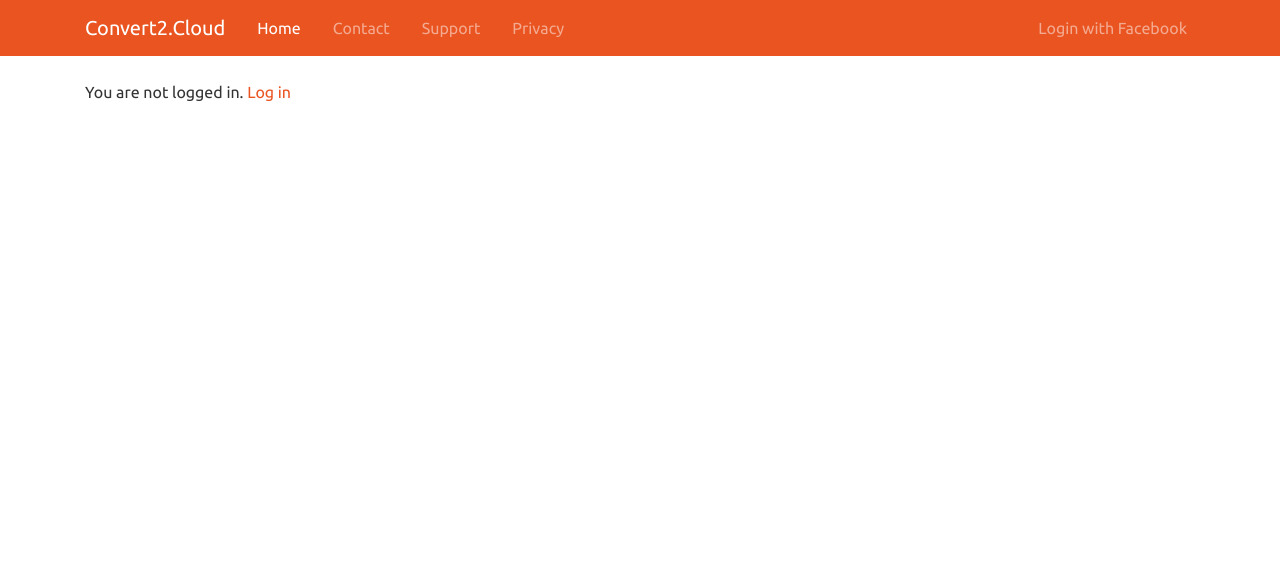
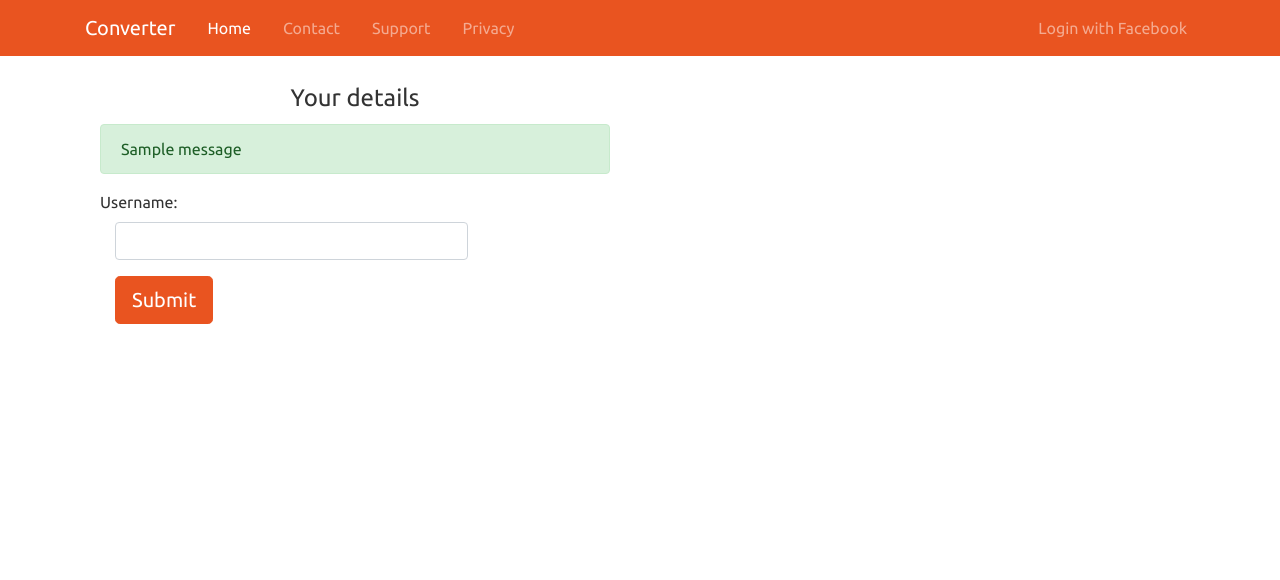
Before and after one commit to infantiablue/converter, a Flask app: template web/templates/profile.html in a window 1280 px wide. Shown: the top 580 px of the page. Run offline with Flask 2, Linux system fonts and the light colour scheme; the template is opened without the code that fills it: values that come from a table or form of the project are taken from there, most other values are stand-ins (such as "Sample title", 1, 10 or a date in 2020); one stand-in notice (Sample message) is shown; parts of the project's set-up code (start-up, migrations or seed data) failed here and were passed over; some libraries are stand-ins or nearby versions.

Commit message:
ready for staging

```diff
--- a/app.py
+++ /dev/null
@@ -1,5 +0,0 @@
-from web import create_app
-
-if __name__ == '__main__':
-    app = create_app()
-    app.run()
--- a/requirements.txt
+++ b/requirements.txt
@@ -81,7 +81,6 @@ pycparser==2.20
 pylint==2.5.2
 Pyphen==0.9.5
 pytz==2020.1
-Quart==0.12.0
 requests==2.23.0
 requests-oauthlib==1.3.0
 rsa==4.0
@@ -108,7 +107,7 @@ virtualenv-clone==0.5.4
 virtualenvwrapper==4.8.4
 WeasyPrint==51
 webencodings==0.5.1
-Werkzeug==0.16.0
+Werkzeug==1.0.1
 wrapt==1.12.1
 wsproto==0.15.0
 WTForms==2.3.1
--- a/web/__init__.py
+++ b/web/__init__.py
@@ -1,10 +1,14 @@
 import os
 from flask import Flask
-from werkzeug.contrib.fixers import ProxyFix
+from werkzeug.middleware.proxy_fix import ProxyFix
 from .home import home_page
 from .page import static_page, contact_page
 from .fb_bot import fb_bot
 from .profile import profile_page, login_manager, blueprint
+
+# set environmental var for supervisor
+os.environ.setdefault(
+    'SUPERVISOR_PWD', os.path.dirname(os.path.realpath(__file__)))
 
 
 def create_app():
@@ -13,13 +17,13 @@ def create_app():
     app.wsgi_app = ProxyFix(app.wsgi_app)
     app.config.from_object('config')
     os.environ['LANG'] = 'en_US.UTF-8'
-    os.environ['FLASK_ENV'] = app.config['ENV']
+    #os.environ['FLASK_ENV'] = app.config['ENV']
 
     # load modules
     app.register_blueprint(home_page)
     app.register_blueprint(static_page)
     app.register_blueprint(contact_page)
-    app.register_blueprint(fb_bot)
+    # app.register_blueprint(fb_bot)
     app.register_blueprint(profile_page)
     app.register_blueprint(blueprint, url_prefix='/login')
     login_manager.init_app(app)
--- a/web/profile.py
+++ b/web/profile.py
@@ -1,6 +1,6 @@
 import sys
 import os
-from flask import Flask, redirect, url_for, flash, render_template, Blueprint, current_app
+from flask import Flask, redirect, url_for, flash, render_template, Blueprint, current_app, request
 from flask_dance.contrib.facebook import make_facebook_blueprint, facebook
 from flask_dance.consumer import oauth_authorized, oauth_error
 from flask_login import (
@@ -8,11 +8,10 @@ from flask_login import (
     login_required, login_user, logout_user
 )
 from google.cloud import datastore
-from werkzeug.contrib.fixers import ProxyFix
 from .user import User, GoogleDatastoreBackend, OathUser
+from wtforms import Form, validators, StringField
 
 profile_page = Blueprint('profile_page', __name__, None)
-profile_page.config = {}
 
 blueprint = make_facebook_blueprint(
     client_id=os.environ.get("FACEBOOK_OAUTH_CLIENT_ID"),
@@ -31,19 +30,17 @@ login_manager.login_view = 'facebook.login'
 def load_user(user_id):
     return User(user_id=user_id)
 
-# create/login local user on successful OAuth login
-
 
 @oauth_authorized.connect_via(blueprint)
+# create/login local user on successful OAuth login
 def facebook_logged_in(blueprint, token):
     if not token:
-        # flash("Failed to log in with facebook.", category="error")
+        flash('Failed to log in with facebook.', category='error')
         return False
 
     resp = blueprint.session.get('/me?fields=email,name')
     if not resp.ok:
         msg = 'Failed to fetch user info from facebook.'
-        # flash(msg, category='error')
         return False
 
     facebook_info = resp.json()
@@ -58,14 +55,12 @@ def facebook_logged_in(blueprint, token):
         oauth_user = False
 
     if oauth_user:
-        print(oauth_user.user_id)
         login_user(User(user_id=oauth_user.user_id))
-        # flash('Successfully signed in with facebook.')
     else:
         new_user = User(
             fullname=facebook_info['name'],
             email=facebook_info['email'],
-            username=None
+            username=None,
         )
         OathUser(
             token=token,
@@ -75,7 +70,6 @@ def facebook_logged_in(blueprint, token):
         )
         # Log in the new local user account
         login_user(new_user)
-        # flash('Successfully signed in with facebook.')
 
     # Disable Flask-Dance's default behavior for saving the OAuth token
     return False
@@ -93,7 +87,6 @@ def facebook_error(blueprint, error, error_description=None, error_uri=None):
         description=error_description,
         uri=error_uri,
     )
-    # flash(msg, category='error')
 
 
 @profile_page.route('/logout')
@@ -103,6 +96,23 @@ def logout():
     return redirect('/')
 
 
-@profile_page.route('/profile')
+class ProfileForm(Form):
+    username = StringField('Username:', validators=[
+                           validators.required(), validators.Length(min=4)])
+
+
+@profile_page.route('/profile', methods=['GET', 'POST'])
 def profile():
-    return render_template('profile.html')
+    user = User(user_id=current_user.user_id)
+    form = ProfileForm(request.form)
+    if request.method == 'GET':
+        if not current_user.username:
+            # flash message, with category following bootstrap CSS info class convenience
+            flash('You have not set your username yet', category='danger')
+        else:
+            form.username.data = current_user.username
+    if request.method == 'POST' and form.validate():
+        user.set_username(request.form['username'])
+        flash('You updated your username succesfully', category='success')
+        return redirect('/profile')
+    return render_template('profile.html', title='Profile', form=form)
--- a/web/templates/base.html
+++ b/web/templates/base.html
@@ -23,7 +23,7 @@
 
 		<nav id="topMenu" class="navbar navbar-expand-lg fixed-top navbar-dark bg-primary">
 			<div class="container">
-				<a class="navbar-brand" href="/">Convert2.Cloud</a>
+				<a class="navbar-brand" href="/">Converter</a>
 				<button class="navbar-toggler" type="button" data-toggle="collapse" data-target="#navbarTop" aria-controls="navbarTop" aria-expanded="false" aria-label="Toggle navigation">
 					<span class="navbar-toggler-icon"></span>
 				</button>
@@ -36,7 +36,7 @@
 						</ul>
 						<ul class="nav navbar-nav ml-auto">
 								{% if current_user.is_authenticated %}
-								<li class="nav-item"><a class="nav-link" href="{{ url_for("profile_page.profile") }}">Profile</a></li>
+								<li class="nav-item"><a class="nav-link" href="{{ url_for("profile_page.profile") }}">{{current_user.fullname }}</a></li>
 								<li class="nav-item"><a class="nav-link" href="{{ url_for("profile_page.logout") }}">Log out</a></li>
 								{% else %}
 								<li class="nav-item"><a class="nav-link"  href="{{ url_for("facebook.login") }}">Login with Facebook</a></li>
@@ -50,7 +50,7 @@
 			<!-- Footer -->
 			<footer class="footer">
 				<div class="container">
-						<span class="text-muted"><p class="text-center">© 2020 Copyright TheBlueJourney</p></span>
+						<span class="text-muted"><p class="text-center">© 2020 Copyright Techika</p></span>
 				</div>
 			</footer>
 			<!-- Optional JavaScript -->
--- a/web/templates/profile.html
+++ b/web/templates/profile.html
@@ -1,15 +1,32 @@
 {% extends 'base.html' %}
 {% block content %}
 <div class="container">
-	<div class="row">
-		<div id="page" class="col-lg-12 col-md-8 col-sm-6" >
-    {% if current_user.is_authenticated %}
-      You are logged in as {{ current_user.fullname }}!
-      <a href="{{ url_for("profile_page.logout") }}">Log out</a>
-    {% else %}
-      You are not logged in.
-      <a href="{{ url_for("facebook.login") }}">Log in</a>
-    {% endif %}
+  <div class="row">
+    <div class="col-md-6 col-md-offset-3">
+      <div class="well well-sm">
+              <form class="form-horizontal" action="/profile" method="post">
+                  {{ form.csrf }}
+                  <fieldset>
+                      <legend class="text-center">Your details</legend>
+                          <div id="page" class="col-lg-12 col-md-8 col-sm-6" >
+                          {% with messages = get_flashed_messages(with_categories=true) %}
+                          {% if messages %}
+                            {% for category, message in messages %}
+                              <div class="alert alert-{{category}}">{{ message }}</div>
+                            {% endfor %}
+                          {% endif %}
+                          {% endwith %}
+                      {% from "helpers/_formhelper.html" import render_field %}
+                      {{ render_field(form.username) }}
+                      <!-- Form actions -->
+                      <div class="form-group">
+                          <div class="col-md-12 text-left">
+                              <button type="submit" class="btn btn-primary btn-lg">Submit</button>
+                          </div>
+                      </div>
+                  </fieldset>
+              </form>
+      </div>
     </div>
   </div>
 </div>
--- a/web/user.py
+++ b/web/user.py
@@ -86,7 +86,6 @@ class User(UserMixin):
         [self.__setattr__(key, kwargs.get(key))
          for key in self.__acceptable_keys_list]
         if not self.user_id:
-            print('creating new user')
             user_key = self.client.key('Users')
             user = datastore.Entity(key=user_key)
             user['fullname'] = self.fullname
@@ -106,6 +105,11 @@ class User(UserMixin):
 
     def get_id(self):
         return self.user_id
+
+    def set_username(self, username):
+        updated_user = User.get(self.user_id)
+        updated_user['username'] = username
+        User.client.put(updated_user)
 
     @staticmethod
     def get(user_id):
--- /dev/null
+++ b/wsgi.py
@@ -0,0 +1,3 @@
+from web import create_app
+
+app = create_app()
--- a/yt.py
+++ b/yt.py
@@ -12,8 +12,8 @@ YT_KEY = os.environ.get("YOUTUBE_API_KEY"),
 # set up cache system
 cache_opts = {
     'cache.type': 'dbm',
-    'cache.data_dir': '/tmp/cache/data',
-    'cache.lock_dir': '/tmp/cache/lock'
+    'cache.data_dir': APP_PATH + '/cache/data',
+    'cache.lock_dir': APP_PATH + '/cache/lock'
 }
 cache = CacheManager(**parse_cache_config_options(cache_opts))
 tmpl_cache = cache.get_cache('template', type='dbm', expire=1800)
@@ -101,4 +101,4 @@ def search_video_youtube(keyword='', limit=30):
 
 
 if __name__ == '__main__':
-    print(search_video_youtube('brazil'))
+    pass
```
Also changed, not shown: web/page.py (+12 -7 lines), web/templates/contact.html (+2 -11 lines), README.md, 4 other files.
